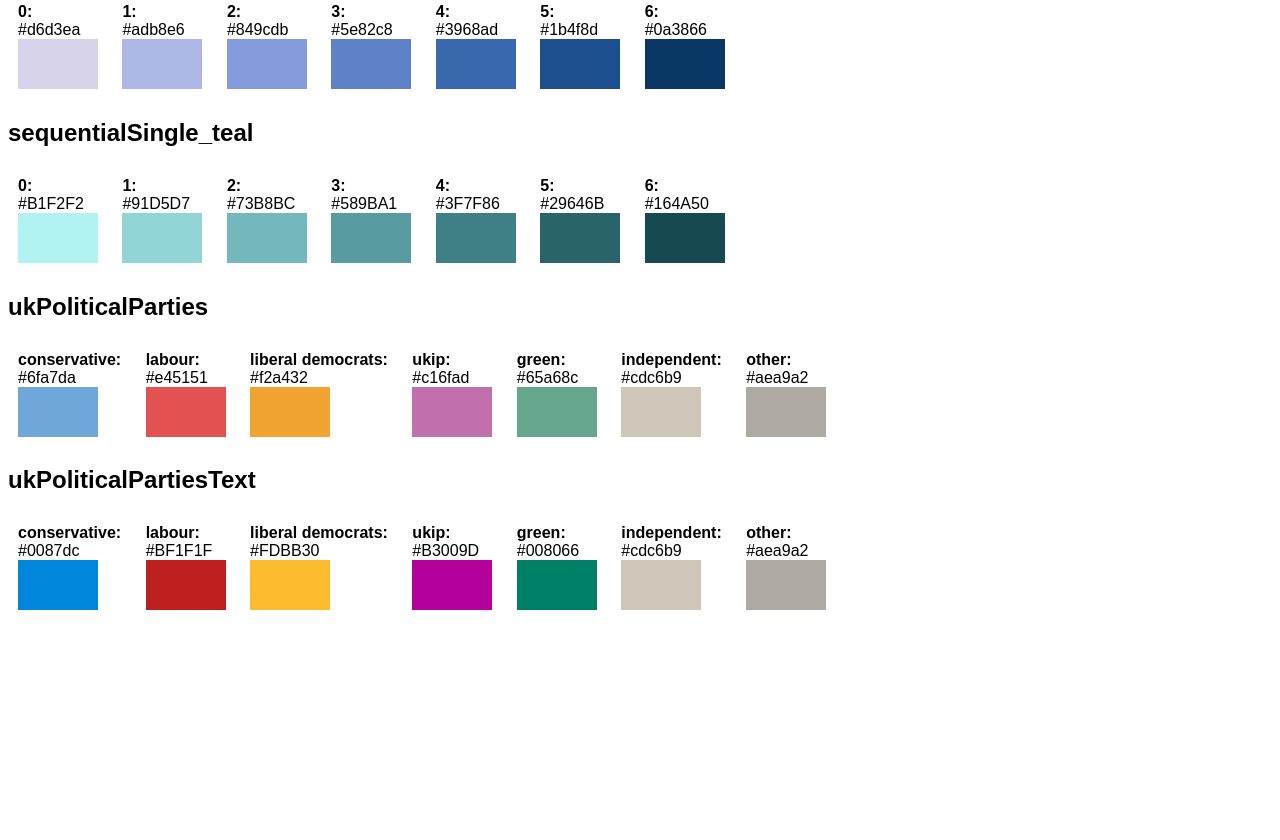
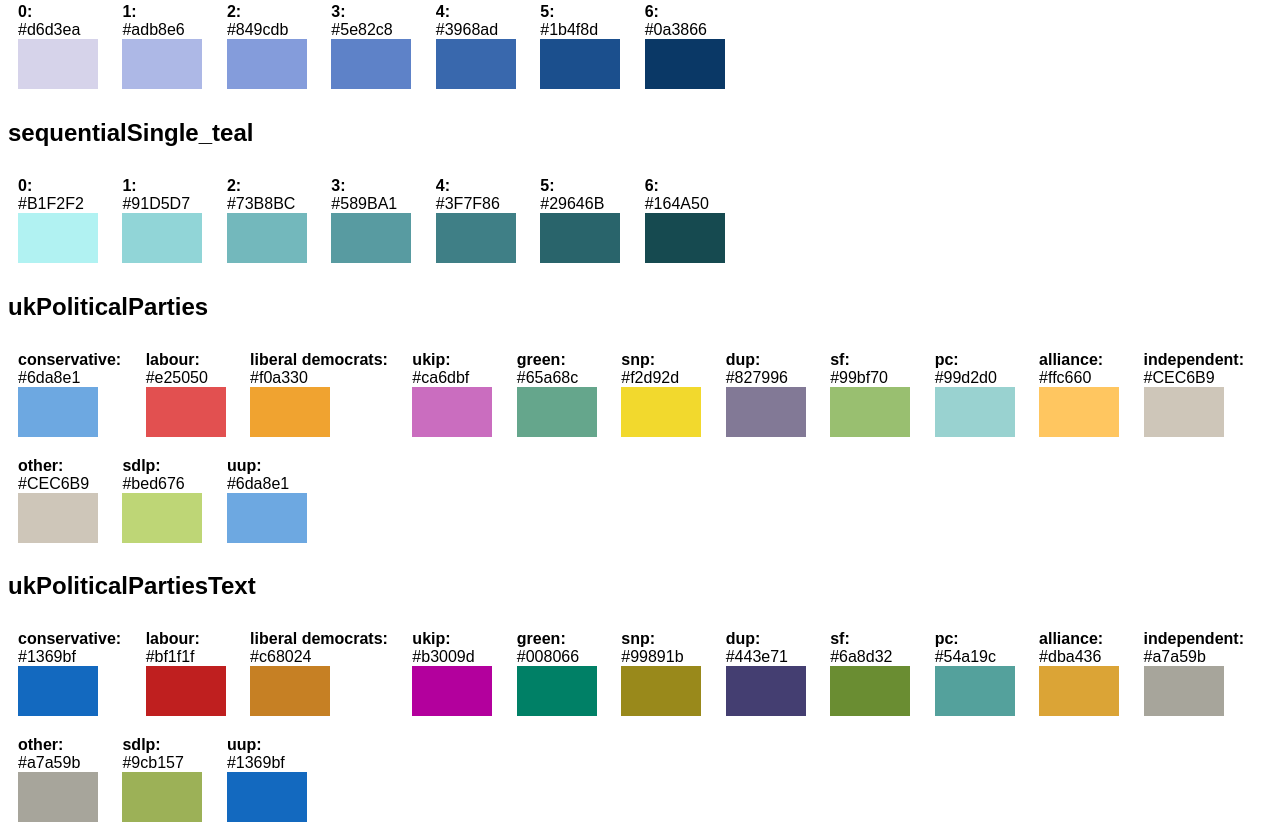
Before and after one commit to ft-interactive/g-chartcolour, a website: page index.html in a window 1280 px wide. Shown: the part 2780-3620 px from the top of the page. Before the commit the page ends 3408 px from the top, so only its background shows below. Drawn offline with Linux system fonts and the light colour scheme.

Commit message:
use 2015 election colours

```diff
--- a/index.html
+++ b/index.html
@@ -599,23 +599,23 @@
         <h2>ukPoliticalParties</h2>
 
             <div class="swatch-container">
-                <b>conservative:</b><br>#6fa7da
-                <div class="swatch" style="background:#6fa7da">&nbsp;</div>
+                <b>conservative:</b><br>#6da8e1
+                <div class="swatch" style="background:#6da8e1">&nbsp;</div>
             </div>
 
             <div class="swatch-container">
-                <b>labour:</b><br>#e45151
-                <div class="swatch" style="background:#e45151">&nbsp;</div>
+                <b>labour:</b><br>#e25050
+                <div class="swatch" style="background:#e25050">&nbsp;</div>
             </div>
 
             <div class="swatch-container">
-                <b>liberal democrats:</b><br>#f2a432
-                <div class="swatch" style="background:#f2a432">&nbsp;</div>
+                <b>liberal democrats:</b><br>#f0a330
+                <div class="swatch" style="background:#f0a330">&nbsp;</div>
             </div>
 
             <div class="swatch-container">
-                <b>ukip:</b><br>#c16fad
-                <div class="swatch" style="background:#c16fad">&nbsp;</div>
+                <b>ukip:</b><br>#ca6dbf
+                <div class="swatch" style="background:#ca6dbf">&nbsp;</div>
             </div>
 
             <div class="swatch-container">
@@ -624,13 +624,48 @@
             </div>
 
             <div class="swatch-container">
-                <b>independent:</b><br>#cdc6b9
-                <div class="swatch" style="background:#cdc6b9">&nbsp;</div>
+                <b>snp:</b><br>#f2d92d
+                <div class="swatch" style="background:#f2d92d">&nbsp;</div>
             </div>
 
             <div class="swatch-container">
-                <b>other:</b><br>#aea9a2
-                <div class="swatch" style="background:#aea9a2">&nbsp;</div>
+                <b>dup:</b><br>#827996
+                <div class="swatch" style="background:#827996">&nbsp;</div>
+            </div>
+
+            <div class="swatch-container">
+                <b>sf:</b><br>#99bf70
+                <div class="swatch" style="background:#99bf70">&nbsp;</div>
+            </div>
+
+            <div class="swatch-container">
+                <b>pc:</b><br>#99d2d0
+                <div class="swatch" style="background:#99d2d0">&nbsp;</div>
+            </div>
+
+            <div class="swatch-container">
+                <b>alliance:</b><br>#ffc660
+                <div class="swatch" style="background:#ffc660">&nbsp;</div>
+            </div>
+
+            <div class="swatch-container">
+                <b>independent:</b><br>#CEC6B9
+                <div class="swatch" style="background:#CEC6B9">&nbsp;</div>
+            </div>
+
+            <div class="swatch-container">
+                <b>other:</b><br>#CEC6B9
+                <div class="swatch" style="background:#CEC6B9">&nbsp;</div>
+            </div>
+
+            <div class="swatch-container">
+                <b>sdlp:</b><br>#bed676
+                <div class="swatch" style="background:#bed676">&nbsp;</div>
+            </div>
+
+            <div class="swatch-container">
+                <b>uup:</b><br>#6da8e1
+                <div class="swatch" style="background:#6da8e1">&nbsp;</div>
             </div>
 
         </div>
@@ -639,23 +674,23 @@
         <h2>ukPoliticalPartiesText</h2>
 
             <div class="swatch-container">
-                <b>conservative:</b><br>#0087dc
-                <div class="swatch" style="background:#0087dc">&nbsp;</div>
+                <b>conservative:</b><br>#1369bf
+                <div class="swatch" style="background:#1369bf">&nbsp;</div>
             </div>
 
             <div class="swatch-container">
-                <b>labour:</b><br>#BF1F1F
-                <div class="swatch" style="background:#BF1F1F">&nbsp;</div>
+                <b>labour:</b><br>#bf1f1f
+                <div class="swatch" style="background:#bf1f1f">&nbsp;</div>
             </div>
 
             <div class="swatch-container">
-                <b>liberal democrats:</b><br>#FDBB30
-                <div class="swatch" style="background:#FDBB30">&nbsp;</div>
+                <b>liberal democrats:</b><br>#c68024
+                <div class="swatch" style="background:#c68024">&nbsp;</div>
             </div>
 
             <div class="swatch-container">
-                <b>ukip:</b><br>#B3009D
-                <div class="swatch" style="background:#B3009D">&nbsp;</div>
+                <b>ukip:</b><br>#b3009d
+                <div class="swatch" style="background:#b3009d">&nbsp;</div>
             </div>
 
             <div class="swatch-container">
@@ -664,13 +699,48 @@
             </div>
 
             <div class="swatch-container">
-                <b>independent:</b><br>#cdc6b9
-                <div class="swatch" style="background:#cdc6b9">&nbsp;</div>
+                <b>snp:</b><br>#99891b
+                <div class="swatch" style="background:#99891b">&nbsp;</div>
             </div>
 
             <div class="swatch-container">
-                <b>other:</b><br>#aea9a2
-                <div class="swatch" style="background:#aea9a2">&nbsp;</div>
+                <b>dup:</b><br>#443e71
+                <div class="swatch" style="background:#443e71">&nbsp;</div>
+            </div>
+
+            <div class="swatch-container">
+                <b>sf:</b><br>#6a8d32
+                <div class="swatch" style="background:#6a8d32">&nbsp;</div>
+            </div>
+
+            <div class="swatch-container">
+                <b>pc:</b><br>#54a19c
+                <div class="swatch" style="background:#54a19c">&nbsp;</div>
+            </div>
+
+            <div class="swatch-container">
+                <b>alliance:</b><br>#dba436
+                <div class="swatch" style="background:#dba436">&nbsp;</div>
+            </div>
+
+            <div class="swatch-container">
+                <b>independent:</b><br>#a7a59b
+                <div class="swatch" style="background:#a7a59b">&nbsp;</div>
+            </div>
+
+            <div class="swatch-container">
+                <b>other:</b><br>#a7a59b
+                <div class="swatch" style="background:#a7a59b">&nbsp;</div>
+            </div>
+
+            <div class="swatch-container">
+                <b>sdlp:</b><br>#9cb157
+                <div class="swatch" style="background:#9cb157">&nbsp;</div>
+            </div>
+
+            <div class="swatch-container">
+                <b>uup:</b><br>#1369bf
+                <div class="swatch" style="background:#1369bf">&nbsp;</div>
             </div>
 
         </div>
```
Also changed, not shown: src/categorical-uk-politics-text.js (+13 -6 lines), src/categorical-uk-politics.js (+13 -6 lines), build/g-chartcolour.js, build/g-chartcolour.min.js (deleted).
